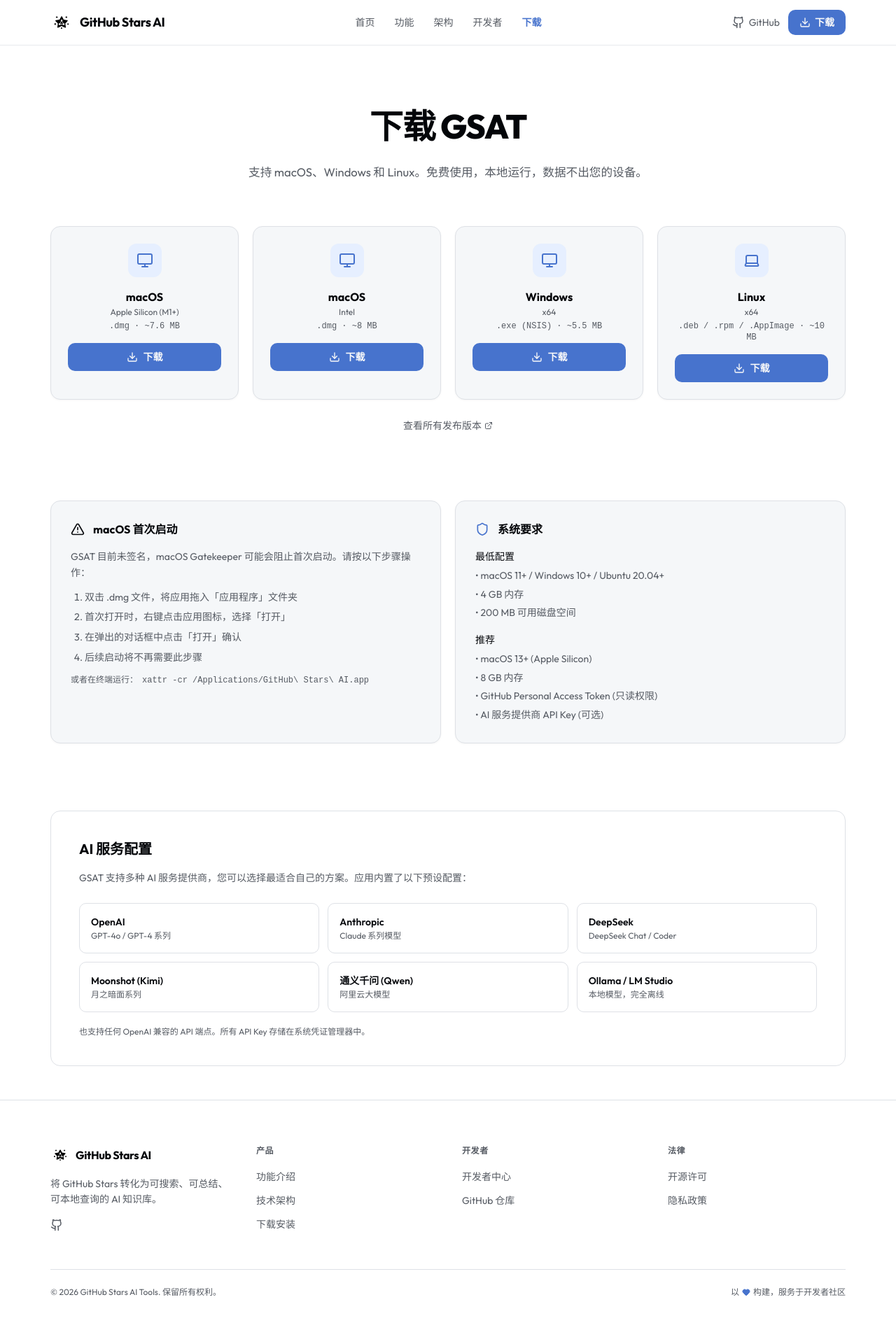
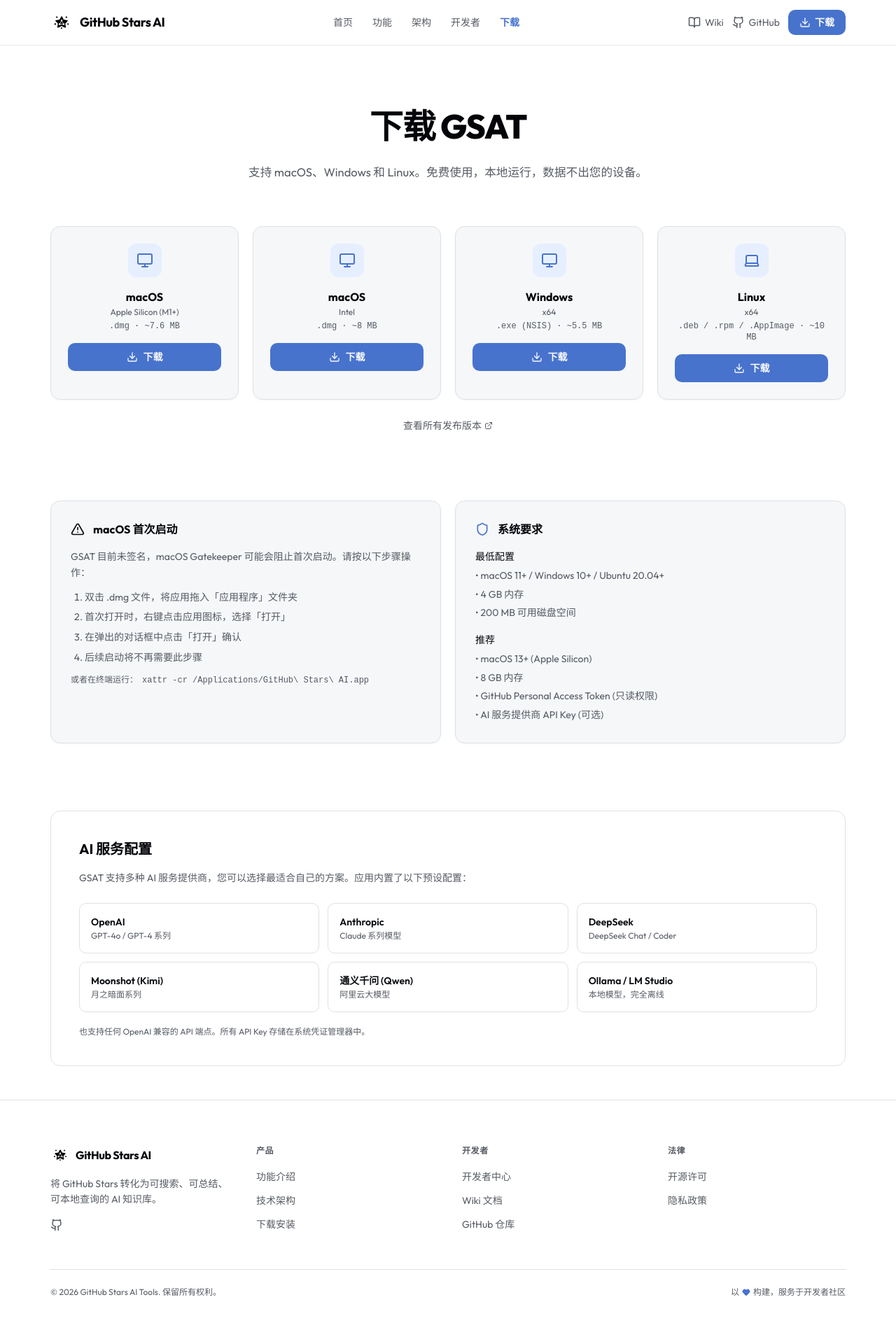
Before and after one commit to xingranya/GSAT-Web, a React (Vite) app: page /download in a window 1280 px wide. Shown: the top 1890 px of the page at 70% size. Built offline with nearby package versions, Linux system fonts and the light colour scheme.

Commit message:
feat(nav): 添加 Wiki 文档入口并统一文档链接指向 GitHub Wiki
- Header 桌面端和移动端菜单新增 Wiki 文档链接
- Footer 开发者区域新增 Wiki 文档链接
- Developer 页面文档链接从 docs 目录改为 Wiki 地址

```diff
--- a/src/components/Footer.tsx
+++ b/src/components/Footer.tsx
@@ -14,6 +14,11 @@
     title: '开发者',
     links: [
       { label: '开发者中心', to: '/developer' },
+      {
+        label: 'Wiki 文档',
+        href: 'https://github.com/xingranya/GitHub-Stars-AI-Tools/wiki',
+        external: true,
+      },
       {
         label: 'GitHub 仓库',
         href: 'https://github.com/xingranya/GitHub-Stars-AI-Tools',
--- a/src/components/Header.tsx
+++ b/src/components/Header.tsx
@@ -1,5 +1,5 @@
 import { useState, useEffect } from 'react';
-import { Github, Menu, X, Download } from 'lucide-react';
+import { Github, Menu, X, Download, BookOpen } from 'lucide-react';
 import { NavLink, Link } from 'react-router-dom';
 import { motion, AnimatePresence } from 'motion/react';
 
@@ -47,6 +47,16 @@
 
         {/* 右侧操作 */}
         <div className="flex items-center gap-3">
+          <a
+            href="https://github.com/xingranya/GitHub-Stars-AI-Tools/wiki"
+            target="_blank"
+            rel="noopener noreferrer"
+            className="hidden md:flex items-center gap-1.5 text-muted hover:text-foreground transition-colors text-sm"
+            aria-label="Wiki 文档"
+          >
+            <BookOpen className="w-[18px] h-[18px]" />
+            <span>Wiki</span>
+          </a>
           <a
             href="https://github.com/xingranya/GitHub-Stars-AI-Tools"
             target="_blank"
@@ -107,6 +117,16 @@
 
               <div className="mt-4 pt-4 border-t border-border flex flex-col gap-3">
                 <a
+                  href="https://github.com/xingranya/GitHub-Stars-AI-Tools/wiki"
+                  target="_blank"
+                  rel="noopener noreferrer"
+                  onClick={() => setMobileOpen(false)}
+                  className="flex items-center gap-2 px-4 py-3 text-muted hover:text-foreground transition-colors"
+                >
+                  <BookOpen className="w-5 h-5" />
+                  Wiki 文档
+                </a>
+                <a
                   href="https://github.com/xingranya/GitHub-Stars-AI-Tools"
                   target="_blank"
                   rel="noopener noreferrer"
--- a/src/pages/Developer.tsx
+++ b/src/pages/Developer.tsx
@@ -44,7 +44,7 @@
               title: '项目文档',
               description: '包含产品规格、技术架构、里程碑规划和模块清单等完整的项目文档。',
               action: '查看文档',
-              href: 'https://github.com/xingranya/GitHub-Stars-AI-Tools/tree/main/docs',
+              href: 'https://github.com/xingranya/GitHub-Stars-AI-Tools/wiki',
               external: true,
             },
             {
```
